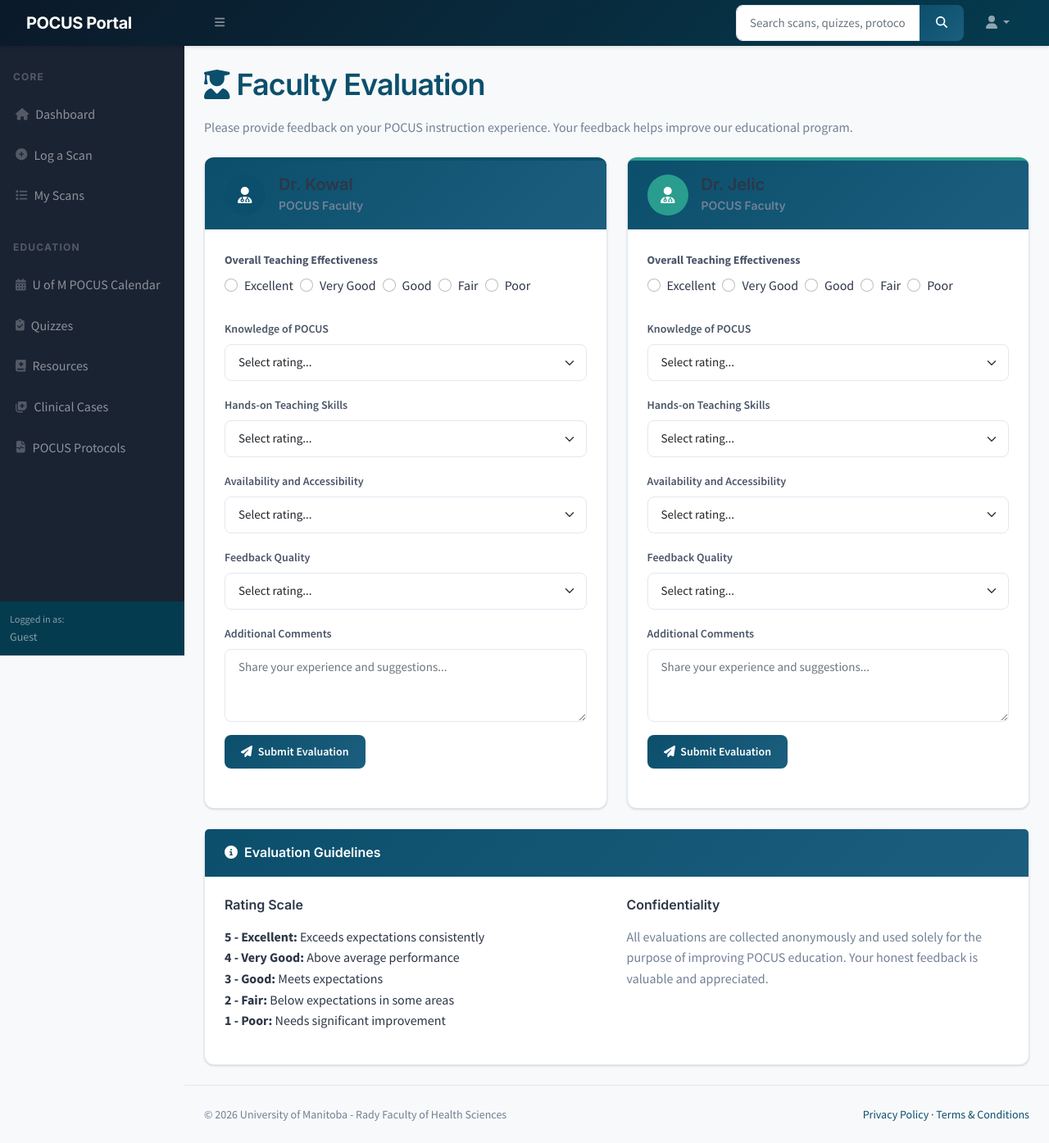
After one commit to rick546/pocus-logbook, a Django app: page /faculty-evaluation/ in a window 1280 px wide. The commit adds this page. Shown: the whole page at 82% size. Run offline with Django 5.2, Linux system fonts and the light colour scheme; some libraries are stand-ins or nearby versions.

Commit message:
Add faculty evaluation page for Dr. Kowal and Dr. Jelic
- Create faculty evaluation template with rating forms
- Add evaluation card to dashboard (visible to all users)
- Include categories: knowledge, hands-on skills, availability, feedback quality
- Add anonymous submission with success confirmation modal
- Include evaluation guidelines and rating scale reference

Co-Authored-By: Claude Opus 4.5 <noreply@anthropic.com>

```diff
--- a/logbook/urls.py
+++ b/logbook/urls.py
@@ -16,6 +16,7 @@ urlpatterns = [
     path("quizzes/<int:quiz_id>/", views.quiz_detail, name="quiz_detail"),
     path("resources/", views.resources, name="resources"),
     path("protocols/", views.protocols, name="protocols"),
+    path("faculty-evaluation/", views.faculty_evaluation, name="faculty_evaluation"),
     path("search/", views.search, name="search"),
     path("bundles/<slug:bundle>/add/", views.add_scan_bundle, name="add_scan_bundle"),
     path("logbook/new/", views.scan_create, name="scan_create"),
--- a/logbook/views.py
+++ b/logbook/views.py
@@ -354,6 +354,10 @@ def protocols(request):
     return render(request, "logbook/protocols.html")
 
 
+def faculty_evaluation(request):
+    return render(request, "logbook/faculty_evaluation.html")
+
+
 def search(request):
     query = request.GET.get("q", "").strip()
     results = {
--- /dev/null
+++ b/templates/logbook/faculty_evaluation.html
@@ -0,0 +1,290 @@
+{% extends "base.html" %}
+{% block title %}Faculty Evaluation - POCUS Portal{% endblock %}
+
+{% block content %}
+<div class="container-fluid px-4">
+  <h1 class="mt-4" style="color: var(--medical-primary);">
+    <i class="fas fa-user-graduate me-2"></i>Faculty Evaluation
+  </h1>
+  <p class="text-muted mb-4">Please provide feedback on your POCUS instruction experience. Your feedback helps improve our educational program.</p>
+
+  <div class="row">
+    <!-- Dr. Kowal Evaluation -->
+    <div class="col-lg-6 mb-4">
+      <div class="card h-100" style="border-top: 4px solid var(--medical-primary);">
+        <div class="card-header">
+          <div class="d-flex align-items-center">
+            <div class="rounded-circle d-flex align-items-center justify-content-center me-3" style="width: 50px; height: 50px; background-color: var(--medical-primary); color: white;">
+              <i class="fas fa-user-md fa-lg"></i>
+            </div>
+            <div>
+              <h5 class="mb-0">Dr. Kowal</h5>
+              <small class="text-muted">POCUS Faculty</small>
+            </div>
+          </div>
+        </div>
+        <div class="card-body">
+          <form id="kowal-form">
+            <!-- Overall Rating -->
+            <div class="mb-4">
+              <label class="form-label fw-bold">Overall Teaching Effectiveness</label>
+              <div class="d-flex gap-2">
+                <div class="form-check">
+                  <input class="form-check-input" type="radio" name="kowal-rating" id="kowal-rating-5" value="5">
+                  <label class="form-check-label" for="kowal-rating-5">Excellent</label>
+                </div>
+                <div class="form-check">
+                  <input class="form-check-input" type="radio" name="kowal-rating" id="kowal-rating-4" value="4">
+                  <label class="form-check-label" for="kowal-rating-4">Very Good</label>
+                </div>
+                <div class="form-check">
+                  <input class="form-check-input" type="radio" name="kowal-rating" id="kowal-rating-3" value="3">
+                  <label class="form-check-label" for="kowal-rating-3">Good</label>
+                </div>
+                <div class="form-check">
+                  <input class="form-check-input" type="radio" name="kowal-rating" id="kowal-rating-2" value="2">
+                  <label class="form-check-label" for="kowal-rating-2">Fair</label>
+                </div>
+                <div class="form-check">
+                  <input class="form-check-input" type="radio" name="kowal-rating" id="kowal-rating-1" value="1">
+                  <label class="form-check-label" for="kowal-rating-1">Poor</label>
+                </div>
+              </div>
+            </div>
+
+            <!-- Specific Categories -->
+            <div class="mb-3">
+              <label class="form-label">Knowledge of POCUS</label>
+              <select class="form-select form-select-sm" name="kowal-knowledge">
+                <option value="">Select rating...</option>
+                <option value="5">Excellent</option>
+                <option value="4">Very Good</option>
+                <option value="3">Good</option>
+                <option value="2">Fair</option>
+                <option value="1">Poor</option>
+              </select>
+            </div>
+
+            <div class="mb-3">
+              <label class="form-label">Hands-on Teaching Skills</label>
+              <select class="form-select form-select-sm" name="kowal-hands-on">
+                <option value="">Select rating...</option>
+                <option value="5">Excellent</option>
+                <option value="4">Very Good</option>
+                <option value="3">Good</option>
+                <option value="2">Fair</option>
+                <option value="1">Poor</option>
+              </select>
+            </div>
+
+            <div class="mb-3">
+              <label class="form-label">Availability and Accessibility</label>
+              <select class="form-select form-select-sm" name="kowal-availability">
+                <option value="">Select rating...</option>
+                <option value="5">Excellent</option>
+                <option value="4">Very Good</option>
+                <option value="3">Good</option>
+                <option value="2">Fair</option>
+                <option value="1">Poor</option>
+              </select>
+            </div>
+
+            <div class="mb-3">
+              <label class="form-label">Feedback Quality</label>
+              <select class="form-select form-select-sm" name="kowal-feedback">
+                <option value="">Select rating...</option>
+                <option value="5">Excellent</option>
+                <option value="4">Very Good</option>
+                <option value="3">Good</option>
+                <option value="2">Fair</option>
+                <option value="1">Poor</option>
+              </select>
+            </div>
+
+            <!-- Comments -->
+            <div class="mb-3">
+              <label class="form-label">Additional Comments</label>
+              <textarea class="form-control" name="kowal-comments" rows="3" placeholder="Share your experience and suggestions..."></textarea>
+            </div>
+
+            <button type="button" class="btn btn-primary" onclick="submitEvaluation('kowal')">
+              <i class="fas fa-paper-plane me-1"></i> Submit Evaluation
+            </button>
+          </form>
+        </div>
+      </div>
+    </div>
+
+    <!-- Dr. Jelic Evaluation -->
+    <div class="col-lg-6 mb-4">
+      <div class="card h-100" style="border-top: 4px solid var(--medical-secondary);">
+        <div class="card-header">
+          <div class="d-flex align-items-center">
+            <div class="rounded-circle d-flex align-items-center justify-content-center me-3" style="width: 50px; height: 50px; background-color: var(--medical-secondary); color: white;">
+              <i class="fas fa-user-md fa-lg"></i>
+            </div>
+            <div>
+              <h5 class="mb-0">Dr. Jelic</h5>
+              <small class="text-muted">POCUS Faculty</small>
+            </div>
+          </div>
+        </div>
+        <div class="card-body">
+          <form id="jelic-form">
+            <!-- Overall Rating -->
+            <div class="mb-4">
+              <label class="form-label fw-bold">Overall Teaching Effectiveness</label>
+              <div class="d-flex gap-2">
+                <div class="form-check">
+                  <input class="form-check-input" type="radio" name="jelic-rating" id="jelic-rating-5" value="5">
+                  <label class="form-check-label" for="jelic-rating-5">Excellent</label>
+                </div>
+                <div class="form-check">
+                  <input class="form-check-input" type="radio" name="jelic-rating" id="jelic-rating-4" value="4">
+                  <label class="form-check-label" for="jelic-rating-4">Very Good</label>
+                </div>
+                <div class="form-check">
+                  <input class="form-check-input" type="radio" name="jelic-rating" id="jelic-rating-3" value="3">
+                  <label class="form-check-label" for="jelic-rating-3">Good</label>
+                </div>
+                <div class="form-check">
+                  <input class="form-check-input" type="radio" name="jelic-rating" id="jelic-rating-2" value="2">
+                  <label class="form-check-label" for="jelic-rating-2">Fair</label>
+                </div>
+                <div class="form-check">
+                  <input class="form-check-input" type="radio" name="jelic-rating" id="jelic-rating-1" value="1">
+                  <label class="form-check-label" for="jelic-rating-1">Poor</label>
+                </div>
+              </div>
+            </div>
+
+            <!-- Specific Categories -->
+            <div class="mb-3">
+              <label class="form-label">Knowledge of POCUS</label>
+              <select class="form-select form-select-sm" name="jelic-knowledge">
+                <option value="">Select rating...</option>
+                <option value="5">Excellent</option>
+                <option value="4">Very Good</option>
+                <option value="3">Good</option>
+                <option value="2">Fair</option>
+                <option value="1">Poor</option>
+              </select>
+            </div>
+
+            <div class="mb-3">
+              <label class="form-label">Hands-on Teaching Skills</label>
+              <select class="form-select form-select-sm" name="jelic-hands-on">
+                <option value="">Select rating...</option>
+                <option value="5">Excellent</option>
+                <option value="4">Very Good</option>
+                <option value="3">Good</option>
+                <option value="2">Fair</option>
+                <option value="1">Poor</option>
+              </select>
+            </div>
+
+            <div class="mb-3">
+              <label class="form-label">Availability and Accessibility</label>
+              <select class="form-select form-select-sm" name="jelic-availability">
+                <option value="">Select rating...</option>
+                <option value="5">Excellent</option>
+                <option value="4">Very Good</option>
+                <option value="3">Good</option>
+                <option value="2">Fair</option>
+                <option value="1">Poor</option>
+              </select>
+            </div>
+
+            <div class="mb-3">
+              <label class="form-label">Feedback Quality</label>
+              <select class="form-select form-select-sm" name="jelic-feedback">
+                <option value="">Select rating...</option>
+                <option value="5">Excellent</option>
+                <option value="4">Very Good</option>
+                <option value="3">Good</option>
+                <option value="2">Fair</option>
+                <option value="1">Poor</option>
+              </select>
+            </div>
+
+            <!-- Comments -->
+            <div class="mb-3">
+              <label class="form-label">Additional Comments</label>
+              <textarea class="form-control" name="jelic-comments" rows="3" placeholder="Share your experience and suggestions..."></textarea>
+            </div>
+
+            <button type="button" class="btn btn-primary" onclick="submitEvaluation('jelic')">
+              <i class="fas fa-paper-plane me-1"></i> Submit Evaluation
+            </button>
+          </form>
+        </div>
+      </div>
+    </div>
+  </div>
+
+  <!-- Evaluation Guidelines -->
+  <div class="card mb-4">
+    <div class="card-header">
+      <i class="fas fa-info-circle me-2"></i>Evaluation Guidelines
+    </div>
+    <div class="card-body">
+      <div class="row">
+        <div class="col-md-6">
+          <h6>Rating Scale</h6>
+          <ul class="list-unstyled">
+            <li><strong>5 - Excellent:</strong> Exceeds expectations consistently</li>
+            <li><strong>4 - Very Good:</strong> Above average performance</li>
+            <li><strong>3 - Good:</strong> Meets expectations</li>
+            <li><strong>2 - Fair:</strong> Below expectations in some areas</li>
+            <li><strong>1 - Poor:</strong> Needs significant improvement</li>
+          </ul>
+        </div>
+        <div class="col-md-6">
+          <h6>Confidentiality</h6>
+          <p class="text-muted mb-0">
+            All evaluations are collected anonymously and used solely for the purpose of improving POCUS education.
+            Your honest feedback is valuable and appreciated.
+          </p>
+        </div>
+      </div>
+    </div>
+  </div>
+</div>
+
+<!-- Success Modal -->
+<div class="modal fade" id="successModal" tabindex="-1" aria-labelledby="successModalLabel" aria-hidden="true">
+  <div class="modal-dialog modal-dialog-centered">
+    <div class="modal-content">
+      <div class="modal-body text-center py-5">
+        <i class="fas fa-check-circle fa-4x mb-3" style="color: var(--medical-success);"></i>
+        <h4>Thank You!</h4>
+        <p class="text-muted mb-0">Your evaluation has been submitted successfully.</p>
+      </div>
+      <div class="modal-footer justify-content-center">
+        <button type="button" class="btn btn-primary" data-bs-dismiss="modal">Close</button>
+      </div>
+    </div>
+  </div>
+</div>
+
+<script>
+function submitEvaluation(faculty) {
+  const form = document.getElementById(faculty + '-form');
+  const formData = new FormData(form);
+
+  // Check if overall rating is selected
+  const rating = formData.get(faculty + '-rating');
+  if (!rating) {
+    alert('Please select an overall teaching effectiveness rating.');
+    return;
+  }
+
+  // Show success modal
+  const modal = new bootstrap.Modal(document.getElementById('successModal'));
+  modal.show();
+
+  // Reset the form
+  form.reset();
+}
+</script>
+{% endblock %}
```
Also changed, not shown: templates/home.html (+13 -0 lines).
